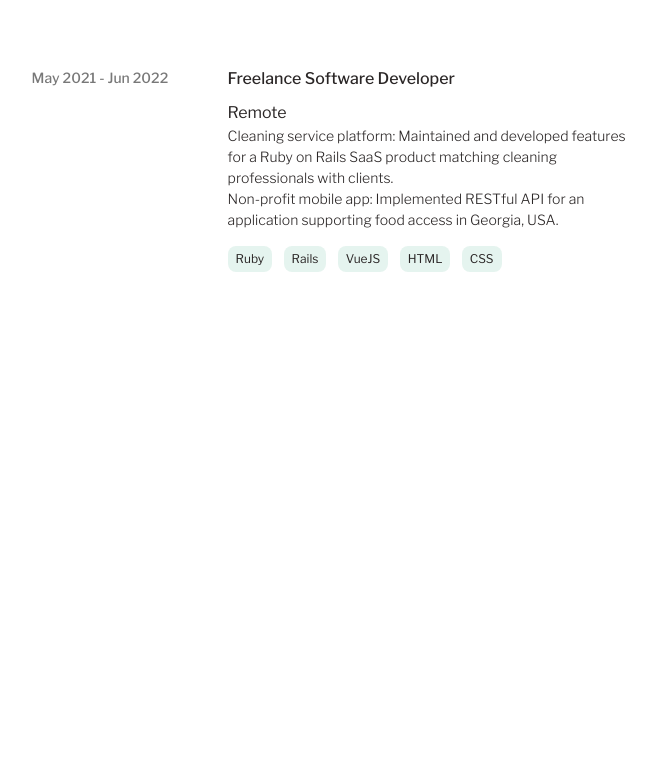
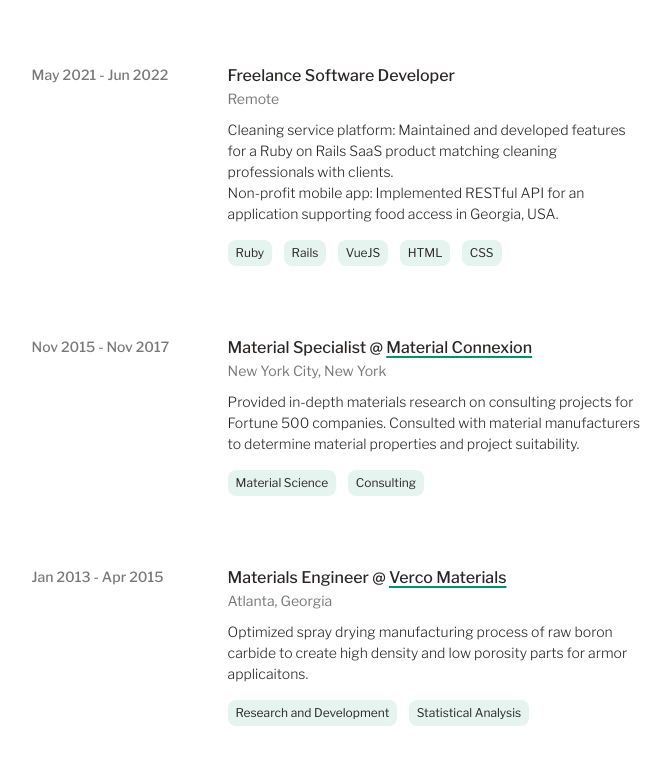
Before and after one commit to coalest/coalest.github.io, an Eleventy site: page index.html in a window 1280 px wide. Shown: the part 2199-2963 px from the top of the page, without its empty margins (506-1177 px from the left). Before the commit the page ends 2631 px from the top, so only its background shows below. Built offline with nearby package versions, Linux system fonts and the light colour scheme; Eleventy itself is replaced by a stand-in of ours; files that its build step writes are made by us from their sources.

Commit message:
Add older experience and style job locations

```diff
--- a/index.html
+++ b/index.html
@@ -34,13 +34,13 @@
             <h2>Background</h2>
             <div id="background" class="background">
                 <p>
-                    I graduated from Georgia Institute of Technology with a degree in Material Science & Engineering. I worked in that field for six years, first at an <a href="https://www.vercomaterialsllc.com/">R&D startup making ceramic body armor</a> and then at a <a href="https://www.materialconnexion.com/">materials consultancy in New York</a>, working with designers and engineers at Fortune 500 companies.
+                    I graduated from Georgia Institute of Technology with a degree in Material Science & Engineering. I worked in that field for six years, first at an <a href="https://www.vercomaterialsllc.com/" target="_blank">R&D startup making ceramic body armor</a> and then at a <a href="https://www.materialconnexion.com/" target="_blank">materials consultancy in New York</a>, working with designers and engineers at Fortune 500 companies.
                 </p>
                 <p>
                     But after having designed and engineering physical products, I decided to transition to engineering digital products—pursuing a longtime interest in computer science.
                 </p>
                 <p>
-                    Most recently, I've been working at a <a href="https://ragnarson.com">software house</a>, where I helped build a Learning Management System (LMS) from the ground up using Ruby on Rails, Grape, and Postgres.</p>
+                    Most recently, I've been working at a <a href="https://ragnarson.com" target="_blank">software house</a>, where I helped build a Learning Management System (LMS) from the ground up using Ruby on Rails, Grape, and Postgres.</p>
                 </p>
             </div>
             <h2>Skills</h2>
@@ -135,6 +135,38 @@
                         </ul>
                     </div>
                 </section>
+                <section>
+                    <div>
+                        <p class="job-duration">Nov 2015 - Nov 2017</p>
+                    </div>
+                    <div>
+                        <p class="job-title">Material Specialist @ <a href="https://materialconnexion.com" target="_blank">Material Connexion</a></p>
+                        <p class="job-location">New York City, New York</p>
+                        <p class="experience">
+                            Provided in-depth materials research on consulting projects for Fortune 500 companies. Consulted with material manufacturers to determine material properties and project suitability.
+                        </p>
+                        <ul class="skills-used">
+                            <li>Material Science</li>
+                            <li>Consulting</li>
+                        </ul>
+                    </div>
+                </section>
+                <section>
+                    <div>
+                        <p class="job-duration">Jan 2013 - Apr 2015</p>
+                    </div>
+                    <div>
+                        <p class="job-title">Materials Engineer @ <a href="https://vercomaterialsllc.com" target="_blank">Verco Materials</a></p>
+                        <p class="job-location">Atlanta, Georgia</p>
+                        <p class="experience">
+                            Optimized spray drying manufacturing process of raw boron carbide to create high density and low porosity parts for armor applicaitons.
+                        </p>
+                        <ul class="skills-used">
+                            <li>Research and Development</li>
+                            <li>Statistical Analysis</li>
+                        </ul>
+                    </div>
+                </section>
             </div>
         </main>
     </body>
--- a/styles.css
+++ b/styles.css
@@ -200,9 +200,15 @@ p.job-duration {
 }
 
 p.job-title {
-  margin: 10px 0;
+  margin: 10px 0 0 0;
   font-weight: 500;
   font-size: 1rem;
+}
+
+p.job-location {
+  color: var(--text-color-secondary);
+  font-size: 0.875rem;
+  margin: 0 0 10px 0;
 }
 
 p.experience {
```
Also changed, not shown: 2 other files.
